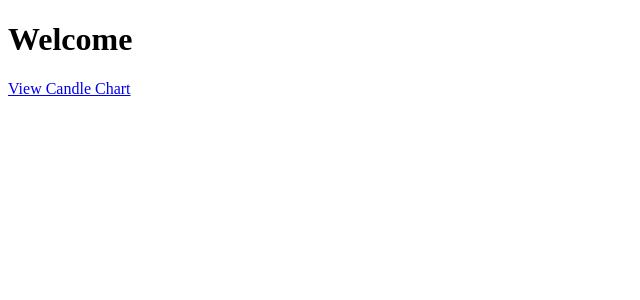
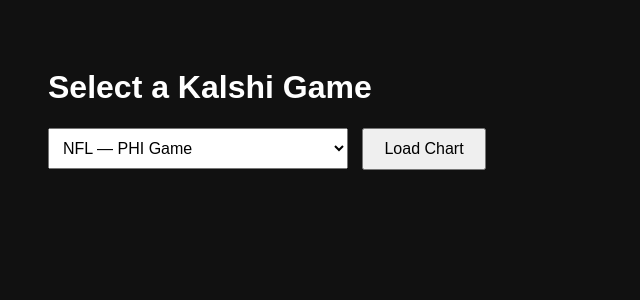
Before and after one commit to dbateschargers/Candles, a Flask app: page / in a window 1280 px wide. Shown: the top 300 px of the page, without its empty margins (0-640 px from the left). Run offline with Flask 3, Linux system fonts and the light colour scheme.

Commit message:
Update index.html

```diff
--- a/templates/index.html
+++ b/templates/index.html
@@ -1,7 +1,27 @@
 <!DOCTYPE html>
 <html>
-  <body>
-    <h1>Welcome</h1>
-    <a href="/chart">View Candle Chart</a>
-  </body>
+<head>
+    <title>Select Game</title>
+    <style>
+        body { background: #111; color: white; padding: 40px; font-family: Arial; }
+        select { padding: 10px; font-size: 16px; width: 300px; }
+        button { padding: 10px 20px; font-size: 16px; margin-left: 10px; cursor: pointer; }
+    </style>
+</head>
+<body>
+
+<h1>Select a Kalshi Game</h1>
+
+<form action="/chart" method="get">
+    <select name="ticker">
+        <option value="KXNFLGAME-2025PHI">NFL — PHI Game</option>
+        <option value="KXNFLGAME-2025DAL">NFL — DAL Game</option>
+        <option value="KXNBAGAME-LALGSW">NBA — Lakers vs. Warriors</option>
+        <option value="KXNCAABGAME-DUKEUNC">NCAAB — Duke vs UNC</option>
+    </select>
+
+    <button type="submit">Load Chart</button>
+</form>
+
+</body>
 </html>
```
